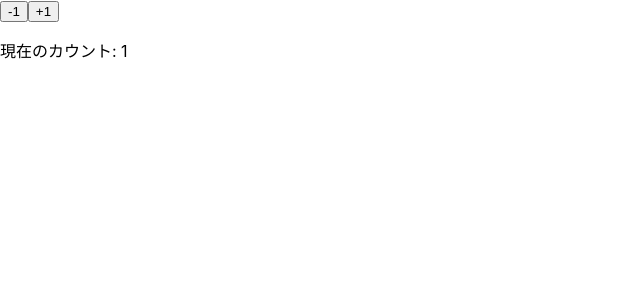
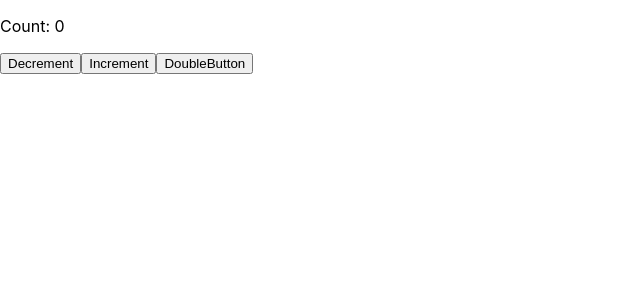
Before and after one commit to tochisuke221/react-next-typescript-practice, a React (Create React App) app in the folder react-sample/: page / in a window 1280 px wide. Shown: the top 300 px of the page, without its empty margins (0-640 px from the left). Built offline with nearby package versions, Linux system fonts and the light colour scheme.

Commit message:
useCallbackを用いたmemo化

```diff
--- a/react-sample/src/components/Parent.tsx
+++ b/react-sample/src/components/Parent.tsx
@@ -1,48 +1,56 @@
-import React, { memo, useState } from "react";
+import React, { useState, useCallback } from "react";
 
-type FizzProps = {
-  isFizz: boolean
+type ButtonProps = {
+  onClick: () => void
 }
 
-const Fizz = (props: FizzProps) => {
-  const { isFizz } = props
+const DecrementButton = (props: ButtonProps) => {
+  const { onClick } = props
 
-  console.log('Fizz 再描画されました')
+  console.log('DecrementButtonが描画されました')
 
-  return <span>{ isFizz ? 'Fizz' : '' }</span>
+  return <button onClick={onClick}>Decrement</button>
 }
 
-type BuzzProps = {
-  isBuzz: boolean
-}
+// メモ化しているが、propsのonClickがParent側で新しくなるため毎回描画される
+const IncrementButton = React.memo((props: ButtonProps) => {
+  debugger
+  const { onClick } = props
 
-const Buzz = memo<BuzzProps>((props) => {
-  const { isBuzz } = props
+  console.log('IncrementButtonが描画されました')
 
-  console.log('Buzzが再描画されました')
-
-  return <span>{ isBuzz ? 'Buzz' : '' }</span>
+  return <button onClick={onClick}>Increment</button>
 })
 
+const DoubleButton = React.memo((props: ButtonProps) => {
+  const { onClick } = props
+
+  console.log('DoubleButtonが描画されました');
+
+  return <button onClick={onClick}>DoubleButton</button>
+})
 
 export const Parent = () => {
-  const [count, setCount] = useState(1)
+  const [count, setCount] = useState(0)
 
-  const isFizz = count % 3 === 0
-  const isBuzz = count % 5 === 0
+  const decrement = () => {
+    setCount((c) => c - 1)
+  }
 
-  console.log(`Parentが再描画されました。count=${count}`)
+  const increment = () => {
+    setCount((c) => c + 1)
+  }
+
+  const double = useCallback(()=>{
+    setCount((c) => c * 2)
+  }, [])
 
   return (
     <div>
-      <button onClick={()=> setCount((currentCount)=>(currentCount - 1))}>-1</button>
-      <button onClick={()=> setCount((currentCount)=>(currentCount + 1))}>+1</button>
-      <p>{`現在のカウント: ${count}`}</p>
-      <p>
-        <Fizz isFizz={isFizz}/>
-        <Buzz isBuzz={isBuzz}/>
-      </p>
+      <p>Count: {count}</p>
+      <DecrementButton onClick={decrement}></DecrementButton>
+      <IncrementButton onClick={increment}></IncrementButton>
+      <DoubleButton onClick={double}></DoubleButton>
     </div>
   )
-
 }
```
Also changed, not shown: react-sample/src/components/Parent.bk.tsx (added, +48 -0 lines).
